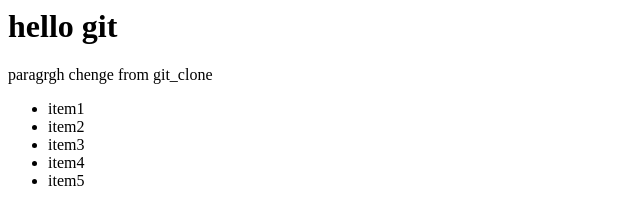
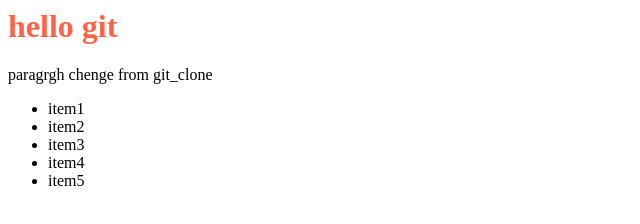
Before and after one commit to hatsu-gc/test, a plain HTML site: page index.html in a window 1280 px wide. Shown: the whole page, without its empty margins (0-640 px from the left). Drawn offline with Linux system fonts and the light colour scheme.

Commit message:
stylesheet add
from git_clone

```diff
--- a/index.html
+++ b/index.html
@@ -1,6 +1,7 @@
 <!DOG TYPE>
 <html lang="ja">
 <head>
+<link rel="stylesheet" href="style.css">
 </head>
 <body>
 	<h1>hello git</h1>
--- /dev/null
+++ b/style.css
@@ -0,0 +1,3 @@
+h1{
+	color: tomato;
+}
```
